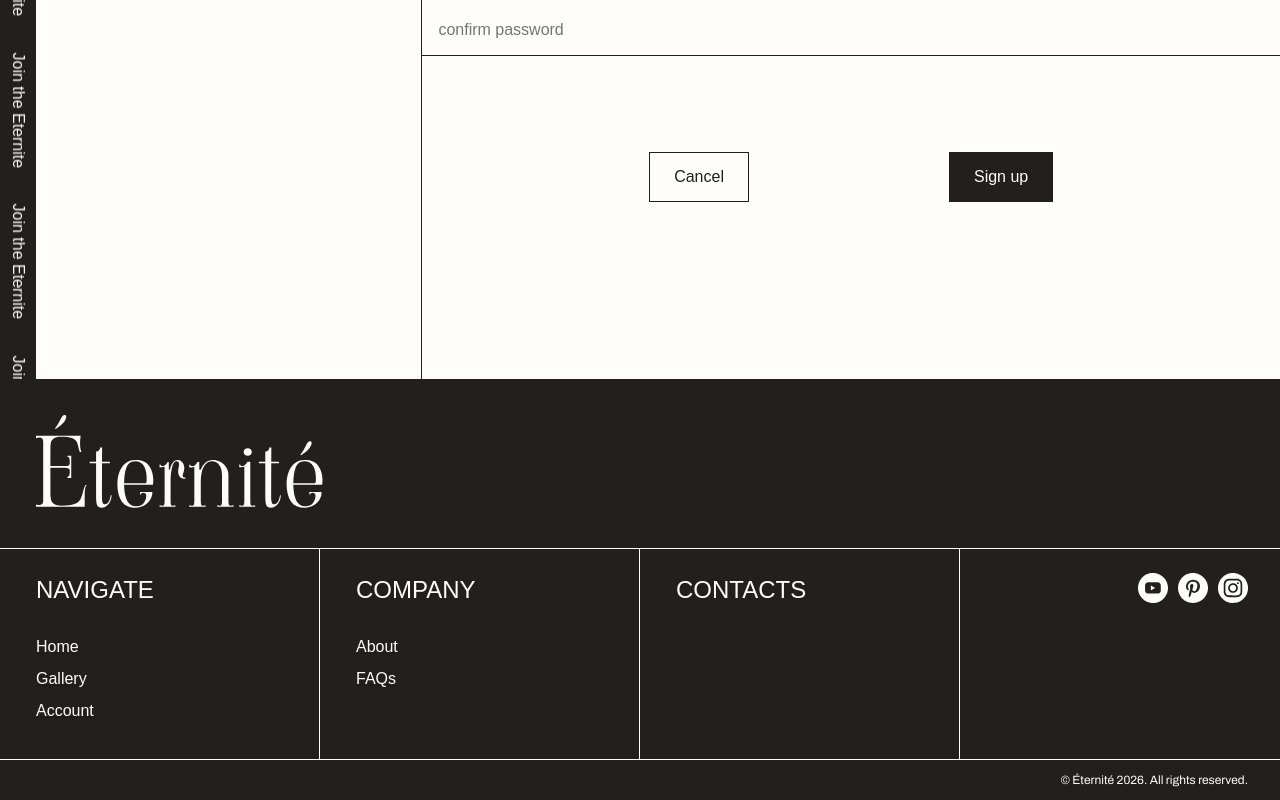
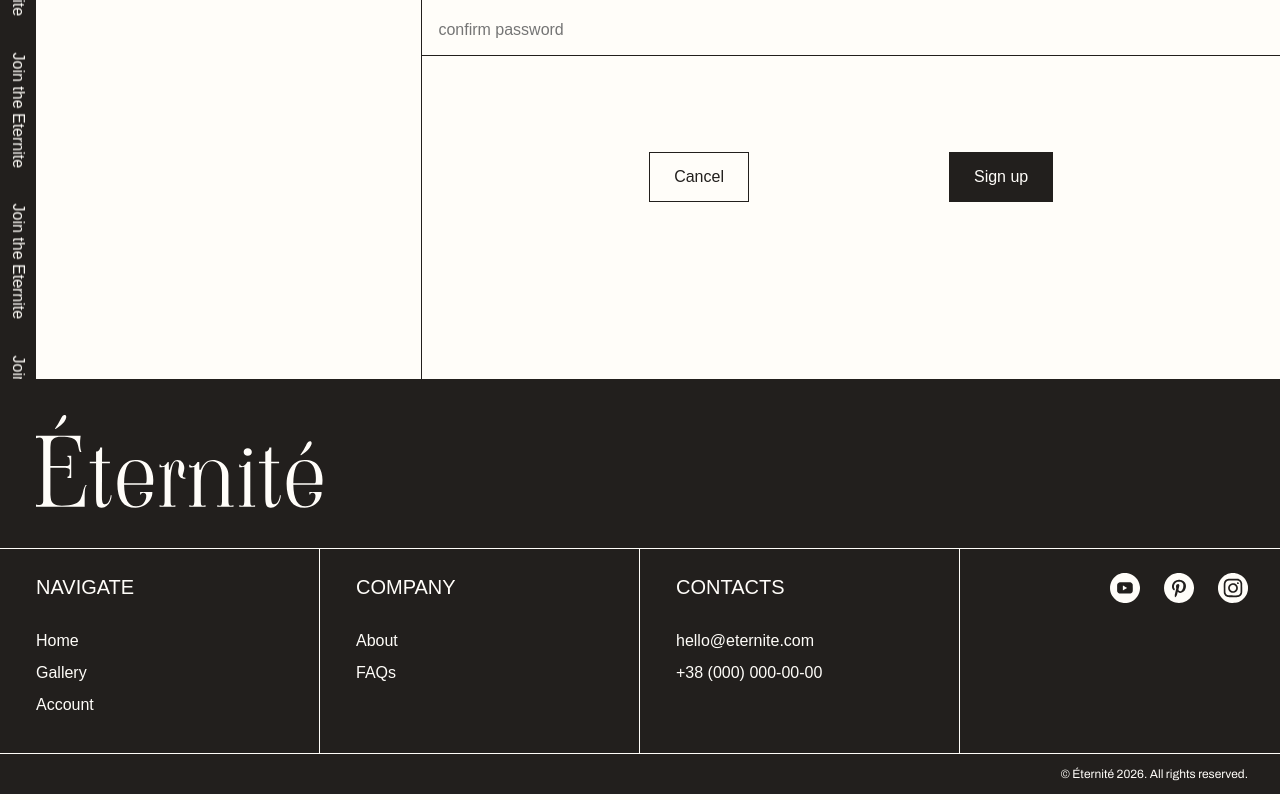
Before and after one commit to cosssiie/Eternite, a React (Vite) app in the folder frontend/: page /signup in a window 1280 px wide. Shown: the part 421-1221 px from the top of the page. Built offline with nearby package versions, Linux system fonts and the light colour scheme; a web font is replaced by a local one.

Commit message:
footer design fixed

```diff
--- a/frontend/index.html
+++ b/frontend/index.html
@@ -4,7 +4,7 @@
     <meta charset="UTF-8" />
     <link rel="icon" type="image/svg+xml" href="/vite.svg" />
     <meta name="viewport" content="width=device-width, initial-scale=1.0" />
-    <title>Art Studio</title>
+    <title>Éternité</title>
   </head>
   <body>
     <div id="root"></div>
--- a/frontend/src/components/Footer.jsx
+++ b/frontend/src/components/Footer.jsx
@@ -10,38 +10,48 @@ function Footer() {
 
             <div className="footer-nav-row">
                 <div className="footer-col">
-                    <p className="footer-col-title" id="nav">Navigate</p>
-                    <Link to="/">
-                        <a className="footer-link" id="button">Home</a>
+                    <p className="footer-col-title">Navigate</p>
+                    <Link to="/" className="footer-link" id="button">
+                        Home
                     </Link>
-                    <Link to="/gallery">
-                        <a className="footer-link" id="button">Gallery</a>
+                    <Link to="/gallery" className="footer-link" id="button">
+                        Gallery
                     </Link>
-                    <Link to="/account">
-                        <a className="footer-link" id="button">Account</a>
+                    <Link to="/account" className="footer-link" id="button">
+                        Account
                     </Link>
                 </div>
-
                 <div className="footer-col">
-                    <p className="footer-col-title" id="nav">Company</p>
-                    <Link to="/about">
-                        <a className="footer-link" id="button">About</a>
+                    <p className="footer-col-title">Company</p>
+                    <Link to="/about" className="footer-link" id="button">
+                        About
                     </Link>
-                    <Link to="/faqs">
-                        <a className="footer-link" id="button">FAQs</a>
+                    <Link to="/faqs" className="footer-link" id="button">
+                        FAQs
                     </Link>
                 </div>
-
                 <div className="footer-col">
-                    <p className="footer-col-title" id="nav">Contacts</p>
-
+                    <p className="footer-col-title">Contacts</p>
+                    <div className="footer-contact-items">
+                        <a href="mailto:hello@eternite.com" className="footer-link" id="button">
+                            hello@eternite.com
+                        </a>
+                        <a href="tel:+380000000000" className="footer-link" id="button">
+                            +38 (000) 000-00-00
+                        </a>
+                    </div>
                 </div>
 
                 <div className="footer-socialmedia">
-                    <img src="./src/assets/icons/youtube-icon.svg" alt="youtube" />
-                    <img src="./src/assets/icons/pinterest-icon.svg" alt="pinterest" />
-                    <img src="./src/assets/icons/instagram-icon.svg" alt="instagram" />
-
+                    <button>
+                        <img src="./src/assets/icons/youtube-icon.svg" alt="youtube" />
+                    </button>
+                    <button>
+                        <img src="./src/assets/icons/pinterest-icon.svg" alt="pinterest" />
+                    </button>
+                    <button>
+                        <img src="./src/assets/icons/instagram-icon.svg" alt="instagram" />
+                    </button>
                 </div>
             </div>
 
--- a/frontend/src/styles/Footer.css
+++ b/frontend/src/styles/Footer.css
@@ -22,6 +22,10 @@
 }
 
 .footer-col-title {
+    font-family: var(--font-buttons);
+    font-weight: var(--fw-fw-med);
+    line-height: var(--lh-normal);
+    font-size: 1.25rem;
     width: fit-content;
     text-transform: uppercase;
     color: var(--main-white-color);
@@ -46,23 +50,20 @@
     flex-direction: row;
     align-items: flex-start;
     justify-content: flex-end;
-    gap: 10px;
+    gap: 24px;
     padding: 24px 32px;
 }
 
-/* .footer-socialmedia-btn {
-  display: flex;
-  align-items: center;
-  justify-content: center;
-  width: 36px;
-  height: 36px;
-  border-radius: 50%;
-  background-color: #2a2a2a;
-  color: #ffffff;
-  text-decoration: none;
-  transition: background-color 0.2s ease;
-  flex-shrink: 0;
-} */
+.footer-socialmedia button {
+    cursor: pointer;
+    background: none;
+    border: none;
+    flex-shrink: 0;
+}
+
+.footer-socialmedia button:hover {
+    transform: translateY(-1px);
+}
 
 .footer-bottom {
     padding: 14px 32px;
```
